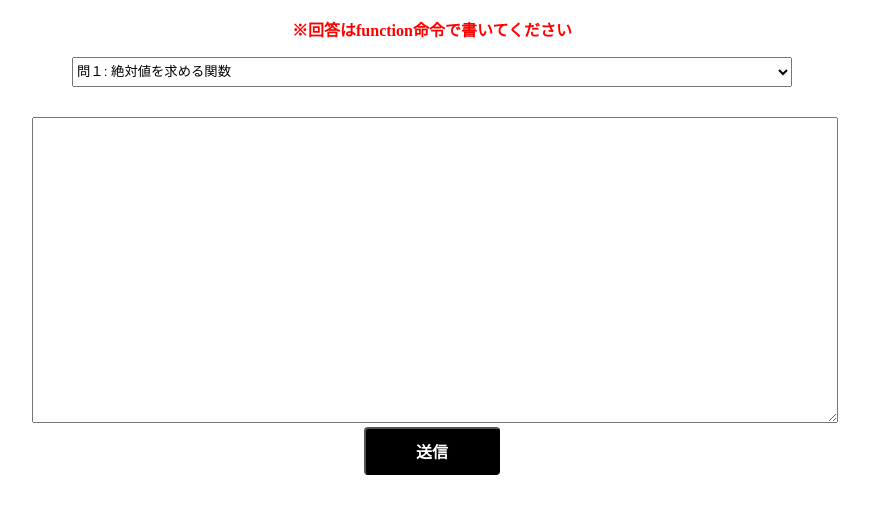
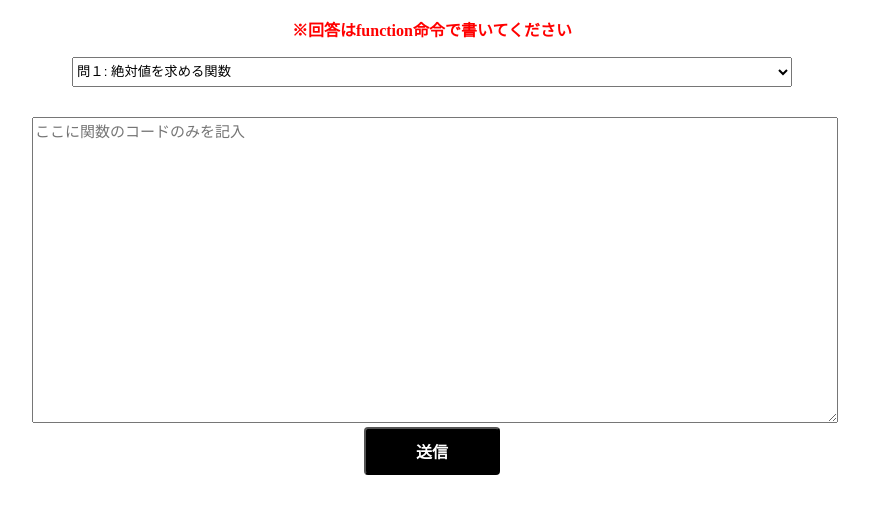
Before and after one commit to TanoueDaisuke/code_checker, a plain HTML site: page index.html in a window 1280 px wide. Shown: the part 112-626 px from the top of the page, without its empty margins (208-1077 px from the left). Drawn offline with Linux system fonts and the light colour scheme.

Commit message:
placeholder追加

```diff
--- a/index.html
+++ b/index.html
@@ -23,7 +23,7 @@
         <option value="seven">問７: 四則計算をする関数</option>
         <option value="eight">問８: n(引数)段のピラミッドに必要なブロック数を求める関数</option>
       </select>
-      <textarea cols="30" rows="10" id="code"></textarea>
+      <textarea cols="30" rows="10" id="code" placeholder="ここに関数のコードのみを記入"></textarea>
       <input type="submit" value="送信" id="btn">
     </form>
   </div>
```
